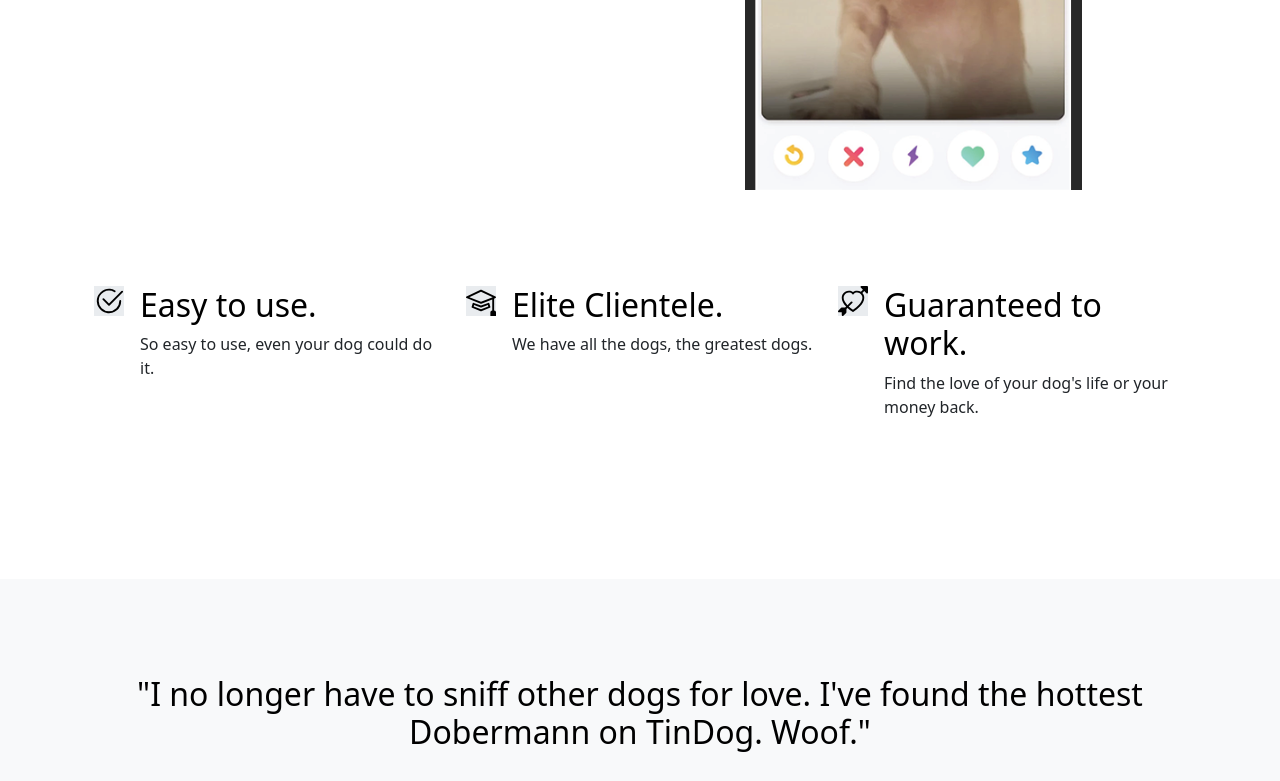
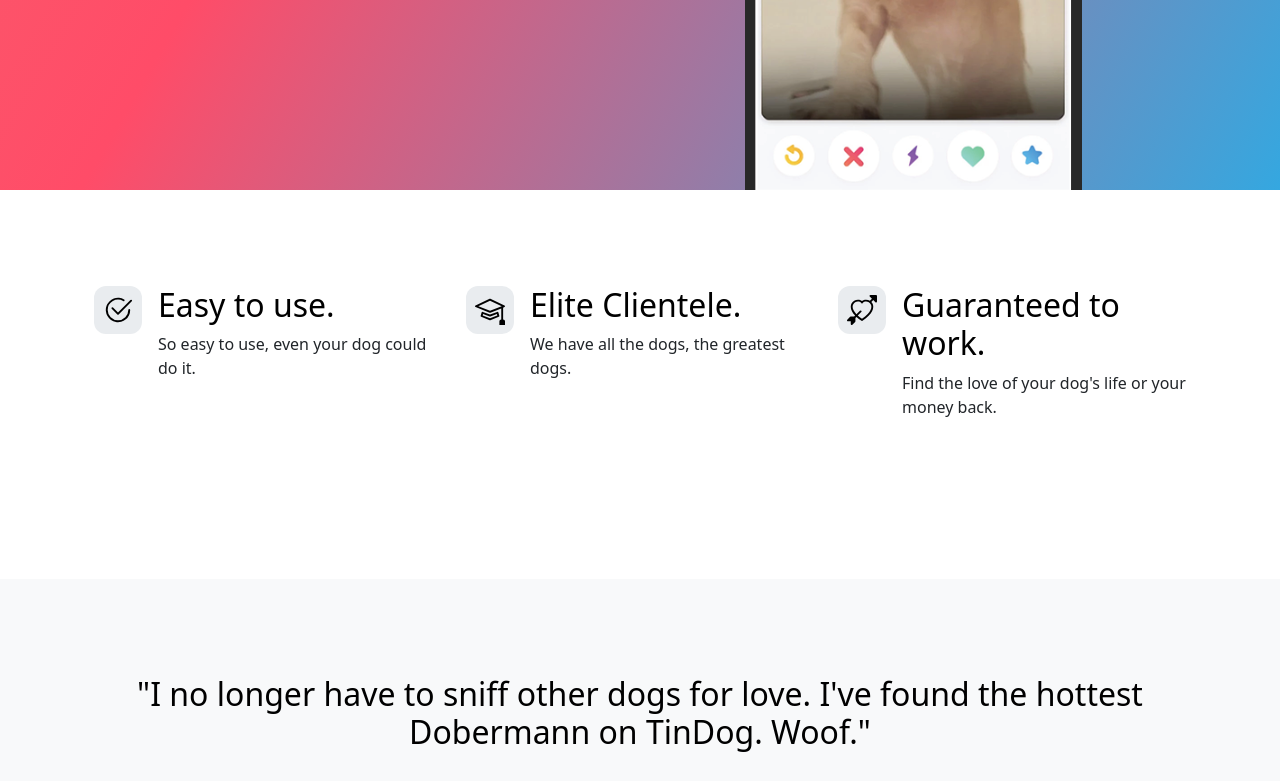
Before and after one commit to sam-junkfiles/TinDog, a plain HTML site: page index.html in a window 1280 px wide. Shown: the part 500-1281 px from the top of the page. Drawn offline with nearby package versions, Linux system fonts and the light colour scheme.

Commit message:
Update index.html

```diff
--- a/index.html
+++ b/index.html
@@ -5,7 +5,7 @@
   <meta charset="UTF-8">
   <meta name="viewport" content="width=device-width, initial-scale=1.0">
   <title>TinDog</title>
-  <link rel="stylesheet" href="../11.3 TinDog Project/css/style.css">
+  <link rel="stylesheet" href="./css/style.css">
   <link href="https://cdn.jsdelivr.net/npm/bootstrap@5.3.3/dist/css/bootstrap.min.css" rel="stylesheet" integrity="sha384-QWTKZyjpPEjISv5WaRU9OFeRpok6YctnYmDr5pNlyT2bRjXh0JMhjY6hW+ALEwIH" crossorigin="anonymous">
 </head>
 
```
